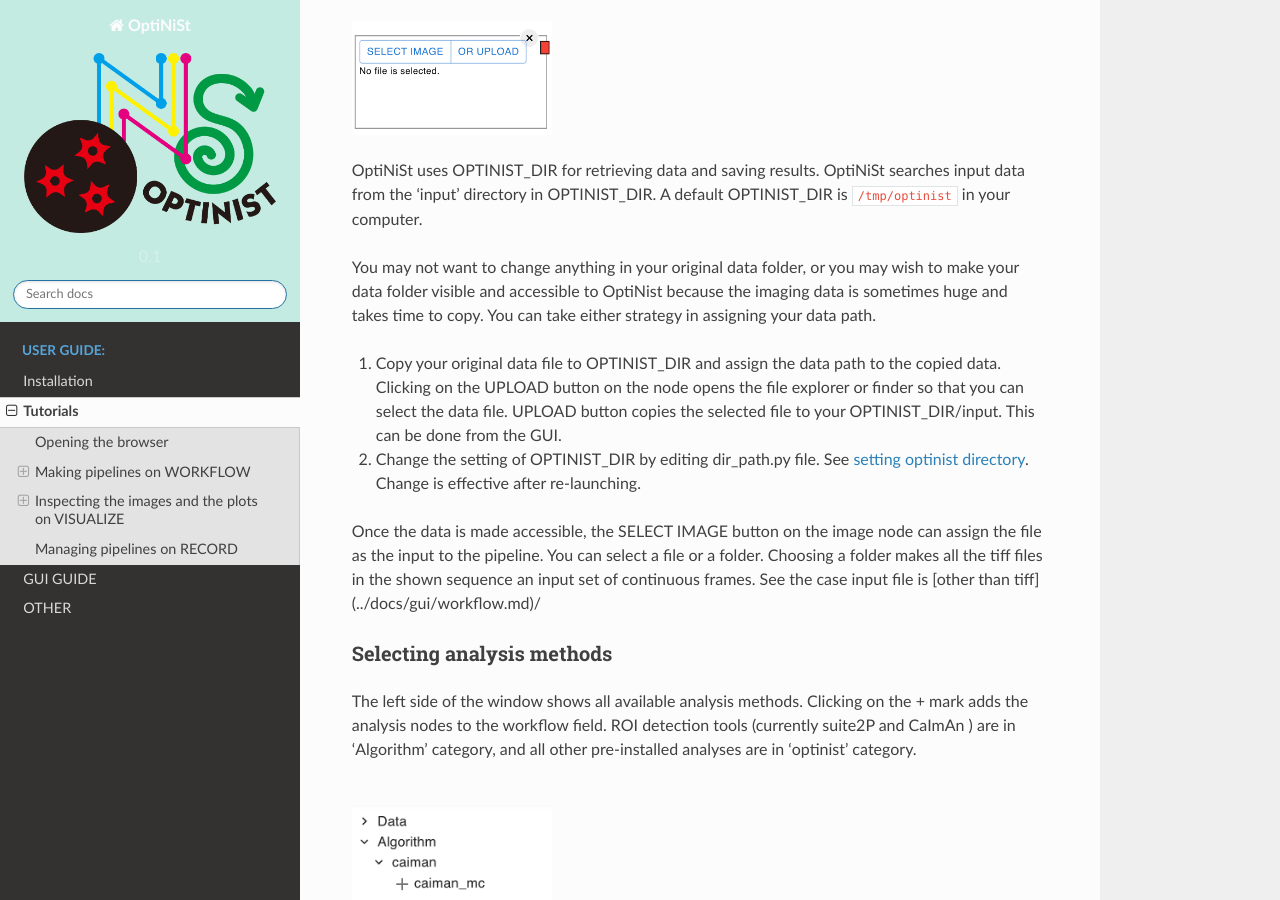
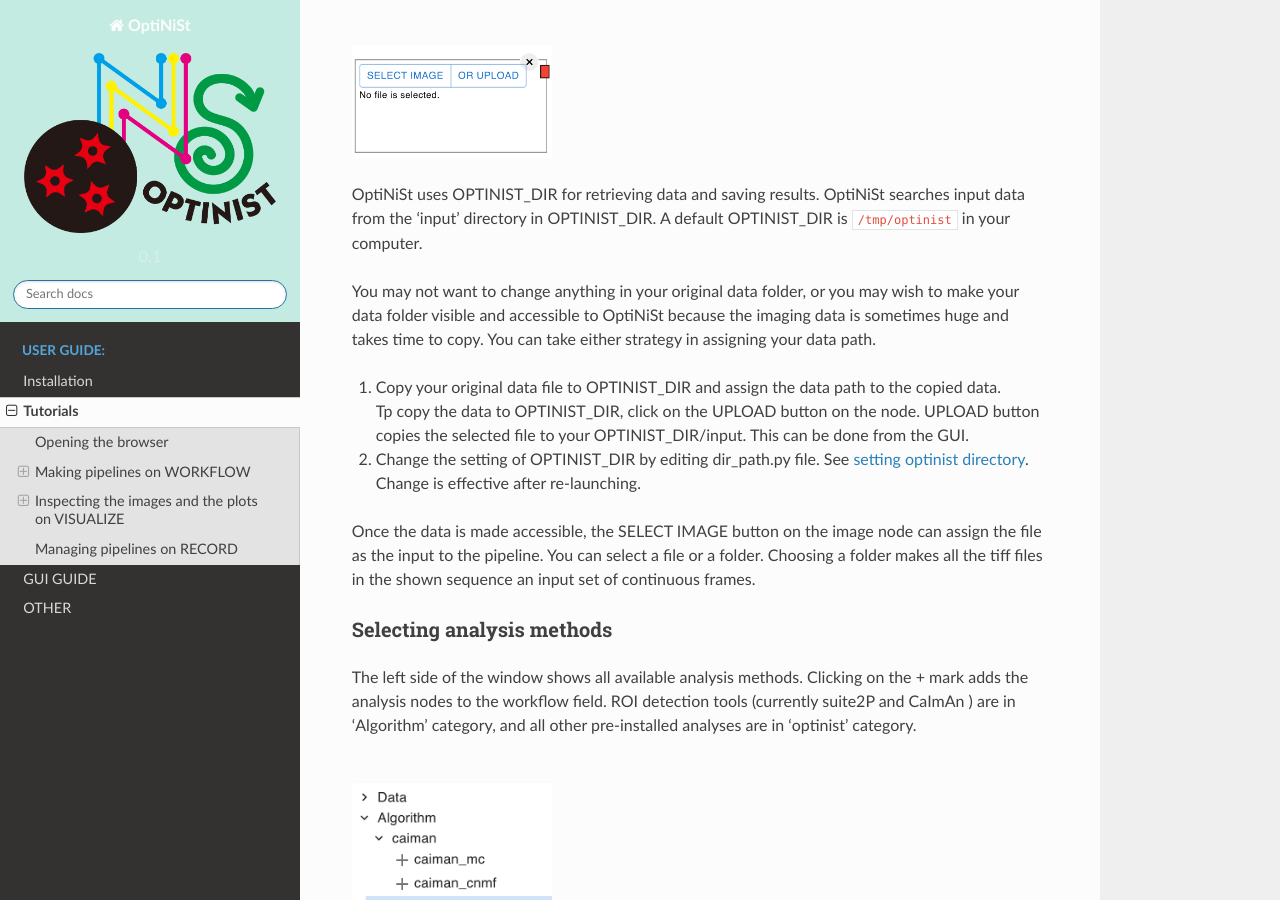
Before and after one commit to oist/optinist, a Sphinx documentation site: the page built from docs/tutorials.md, in a window 1280 px wide and 900 px high, scrolled down 1635 px. Built offline with Sphinx 7.4.7 and the Read the Docs theme 2.0.0, drawn with Linux system fonts in a browser that asks for light colours; some of the changed text lies outside the part shown.

Commit message:
Update tutorials.md

```diff
--- a/docs/tutorials.md
+++ b/docs/tutorials.md
@@ -22,7 +22,7 @@
 * [Managing pipelines on RECORD](#managing-pipelines-on-record)
 
 ## Opening the browser
-To start OptiNiSt, you need to open a console and activate optinist environment `conda activate optinist` and type `run_optinist` or, change to optinist directory `cd ~/optinist/` and run main script `python main.py`.
+To start OptiNiSt, you need to open a console and activate optinist environment `conda activate optinist` and change to optinist directory `cd ~/optinist/` and run main script `python main.py`. If you install optinist by pip, you can also use `run_optinist` to start it.
 The console shows the log once the startup is completed.
 
 <br>
@@ -57,14 +57,14 @@
 
 OptiNiSt uses OPTINIST_DIR for retrieving data and saving results. OptiNiSt searches input data from the 'input' directory in OPTINIST_DIR. A default OPTINIST_DIR is `/tmp/optinist` in your computer.
 
-You may not want to change anything in your original data folder, or you may wish to make your data folder visible and accessible to OptiNist because the imaging data is sometimes huge and takes time to copy. You can take either strategy in assigning your data path.
+You may not want to change anything in your original data folder, or you may wish to make your data folder visible and accessible to OptiNiSt because the imaging data is sometimes huge and takes time to copy. You can take either strategy in assigning your data path.
 
 1. Copy your original data file to OPTINIST_DIR and assign the data path to the copied data.
-Clicking on the UPLOAD button on the node opens the file explorer or finder so that you can select the data file. UPLOAD button copies the selected file to your OPTINIST_DIR/input. This can be done from the GUI.
+Tp copy the data to OPTINIST_DIR, click on the UPLOAD button on the node. UPLOAD button copies the selected file to your OPTINIST_DIR/input. This can be done from the GUI.
 
 2. Change the setting of OPTINIST_DIR by editing dir_path.py file. See [setting optinist directory](#setting-optinist_dir). Change is effective after re-launching.
 
-Once the data is made accessible, the SELECT IMAGE button on the image node can assign the file as the input to the pipeline. You can select a file or a folder. Choosing a folder makes all the tiff files in the shown sequence an input set of continuous frames. See the case input file is [other than tiff] (../docs/gui/workflow.md)/
+Once the data is made accessible, the SELECT IMAGE button on the image node can assign the file as the input to the pipeline. You can select a file or a folder. Choosing a folder makes all the tiff files in the shown sequence an input set of continuous frames.
 
 ### Selecting analysis methods
 The left side of the window shows all available analysis methods. Clicking on the + mark adds the analysis nodes to the workflow field. ROI detection tools (currently suite2P and CaImAn ) are in ‘Algorithm’ category, and all other pre-installed analyses are in ‘optinist’ category.
```
